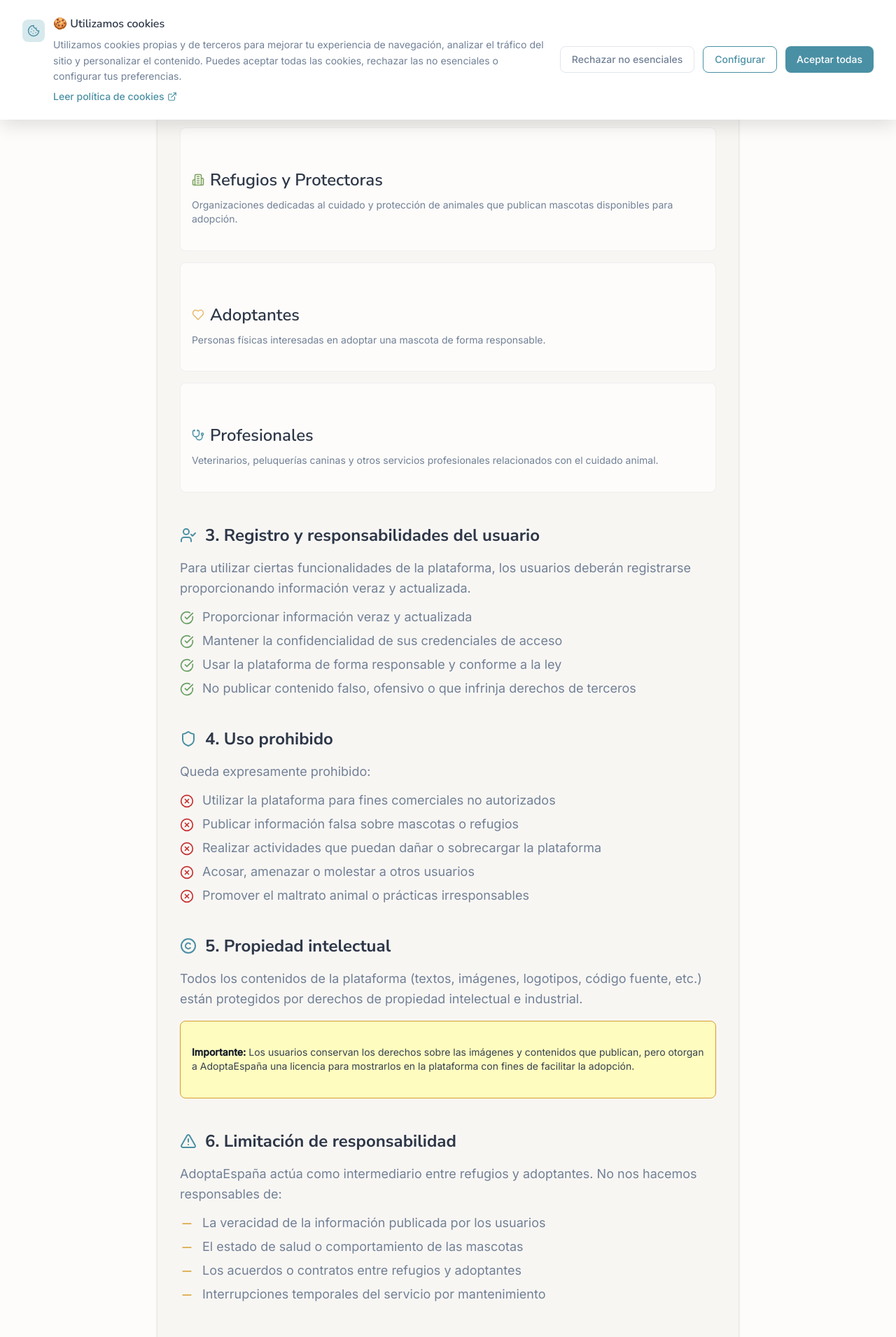
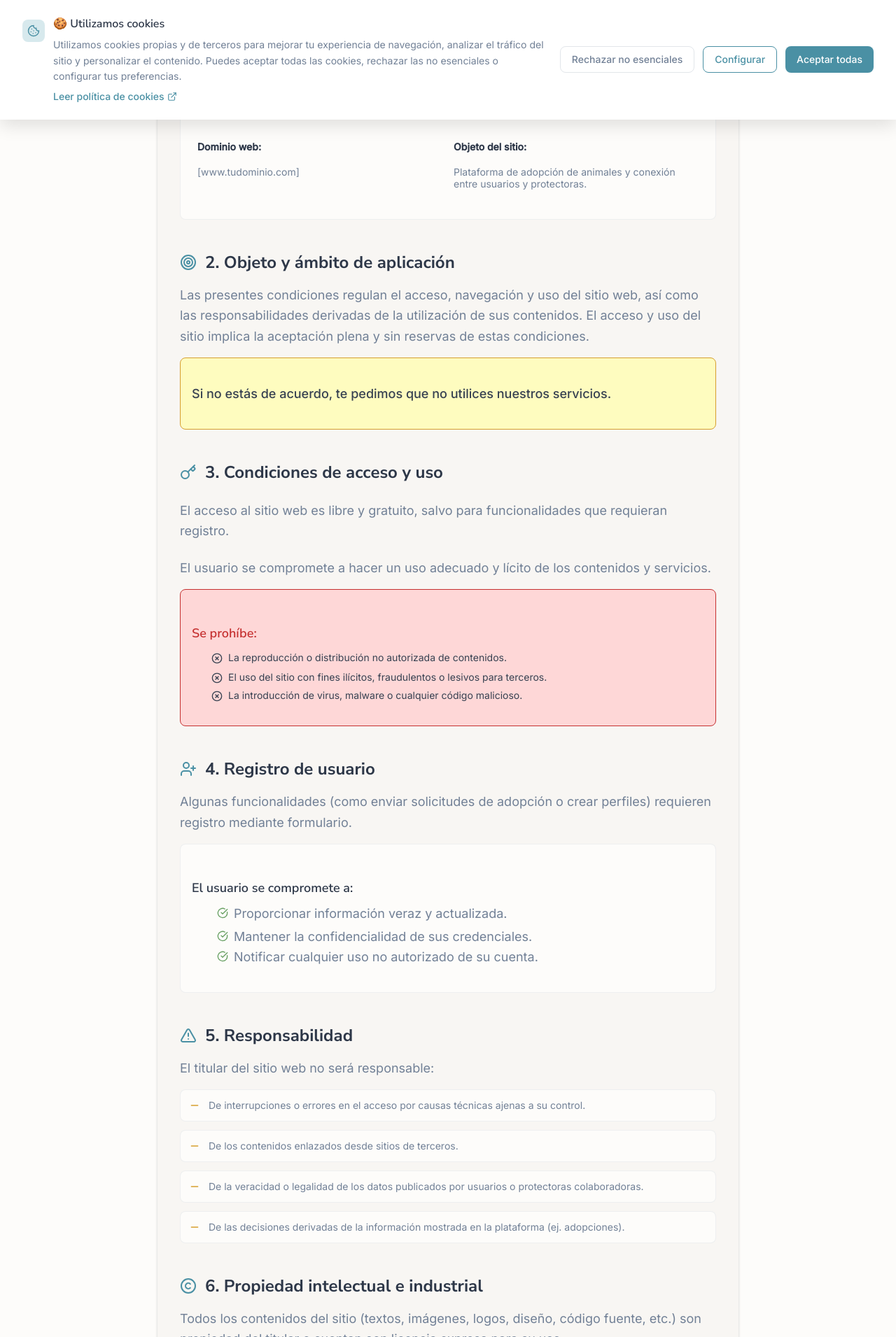
Before and after one commit to migansdr/petadopt, a React (Vite) app: page /terminos-condiciones in a window 1280 px wide. Shown: the part 629-2540 px from the top of the page at 70% size. Built offline with nearby package versions, Linux system fonts and the light colour scheme.

Commit message:
Actualización de Términos y Condiciones con nuevo contenido

```diff
--- a/src/pages/terminos-condiciones/index.jsx
+++ b/src/pages/terminos-condiciones/index.jsx
@@ -51,189 +51,256 @@ const TerminosCondiciones = () => {
                 </div>
               </div>
 
-              {/* Sección 1 */}
+              {/* Sección 1 - Información General */}
               <div className="mb-8">
                 <h2 className="text-2xl font-heading font-bold text-text-primary mb-4 flex items-center">
                   <Icon name="Info" size={24} className="text-primary mr-3" />
-                  1. Objeto y ámbito de aplicación
+                  1. Información general
                 </h2>
-                <p className="text-text-secondary leading-relaxed">
-                  Los presentes términos y condiciones regulan el uso de la plataforma web AdoptaEspaña,
-                  destinada a facilitar la adopción responsable de mascotas mediante la conexión entre
-                  refugios, protectoras y personas interesadas en adoptar.
-                </p>
-              </div>
-
-              {/* Sección 2 */}
-              <div className="mb-8">
-                <h2 className="text-2xl font-heading font-bold text-text-primary mb-4 flex items-center">
-                  <Icon name="Users" size={24} className="text-primary mr-3" />
-                  2. Usuarios de la plataforma
-                </h2>
-                <div className="space-y-4">
-                  <div className="bg-background rounded-lg p-4 border border-border-light">
-                    <h3 className="font-heading font-semibold text-text-primary mb-2 flex items-center">
-                      <Icon name="Building2" size={18} className="text-secondary mr-2" />
-                      Refugios y Protectoras
-                    </h3>
-                    <p className="text-text-secondary text-sm">
-                      Organizaciones dedicadas al cuidado y protección de animales que publican mascotas disponibles para adopción.
-                    </p>
-                  </div>
-                  <div className="bg-background rounded-lg p-4 border border-border-light">
-                    <h3 className="font-heading font-semibold text-text-primary mb-2 flex items-center">
-                      <Icon name="Heart" size={18} className="text-accent mr-2" />
-                      Adoptantes
-                    </h3>
-                    <p className="text-text-secondary text-sm">
-                      Personas físicas interesadas en adoptar una mascota de forma responsable.
-                    </p>
-                  </div>
-                  <div className="bg-background rounded-lg p-4 border border-border-light">
-                    <h3 className="font-heading font-semibold text-text-primary mb-2 flex items-center">
-                      <Icon name="Stethoscope" size={18} className="text-primary mr-2" />
-                      Profesionales
-                    </h3>
-                    <p className="text-text-secondary text-sm">
-                      Veterinarios, peluquerías caninas y otros servicios profesionales relacionados con el cuidado animal.
-                    </p>
+                <div className="bg-background rounded-lg p-6 border border-border-light">
+                  <div className="grid grid-cols-1 md:grid-cols-2 gap-4 text-sm">
+                    <div>
+                      <strong className="text-text-primary">Titular del sitio web:</strong>
+                      <p className="text-text-secondary">[Nombre comercial o razón social]</p>
+                    </div>
+                    <div>
+                      <strong className="text-text-primary">CIF/NIF:</strong>
+                      <p className="text-text-secondary">[Número de identificación fiscal]</p>
+                    </div>
+                    <div>
+                      <strong className="text-text-primary">Domicilio social:</strong>
+                      <p className="text-text-secondary">[Dirección completa]</p>
+                    </div>
+                    <div>
+                      <strong className="text-text-primary">Correo electrónico:</strong>
+                      <p className="text-text-secondary">[ejemplo@dominio.com]</p>
+                    </div>
+                    <div>
+                      <strong className="text-text-primary">Dominio web:</strong>
+                      <p className="text-text-secondary">[www.tudominio.com]</p>
+                    </div>
+                    <div>
+                      <strong className="text-text-primary">Objeto del sitio:</strong>
+                      <p className="text-text-secondary">Plataforma de adopción de animales y conexión entre usuarios y protectoras.</p>
+                    </div>
                   </div>
                 </div>
               </div>
 
-              {/* Sección 3 */}
+              {/* Sección 2 - Objeto y ámbito */}
               <div className="mb-8">
                 <h2 className="text-2xl font-heading font-bold text-text-primary mb-4 flex items-center">
-                  <Icon name="UserCheck" size={24} className="text-primary mr-3" />
-                  3. Registro y responsabilidades del usuario
+                  <Icon name="Target" size={24} className="text-primary mr-3" />
+                  2. Objeto y ámbito de aplicación
                 </h2>
                 <p className="text-text-secondary leading-relaxed mb-4">
-                  Para utilizar ciertas funcionalidades de la plataforma, los usuarios deberán registrarse proporcionando información veraz y actualizada.
+                  Las presentes condiciones regulan el acceso, navegación y uso del sitio web, así como las responsabilidades
+                  derivadas de la utilización de sus contenidos. El acceso y uso del sitio implica la aceptación plena y sin
+                  reservas de estas condiciones.
                 </p>
-                <div className="space-y-3">
-                  <div className="flex items-start space-x-3">
-                    <Icon name="CheckCircle" size={20} className="text-success mt-0.5" />
-                    <span className="text-text-secondary">Proporcionar información veraz y actualizada</span>
-                  </div>
-                  <div className="flex items-start space-x-3">
-                    <Icon name="CheckCircle" size={20} className="text-success mt-0.5" />
-                    <span className="text-text-secondary">Mantener la confidencialidad de sus credenciales de acceso</span>
-                  </div>
-                  <div className="flex items-start space-x-3">
-                    <Icon name="CheckCircle" size={20} className="text-success mt-0.5" />
-                    <span className="text-text-secondary">Usar la plataforma de forma responsable y conforme a la ley</span>
-                  </div>
-                  <div className="flex items-start space-x-3">
-                    <Icon name="CheckCircle" size={20} className="text-success mt-0.5" />
-                    <span className="text-text-secondary">No publicar contenido falso, ofensivo o que infrinja derechos de terceros</span>
+                <div className="bg-warning-light rounded-lg p-4 border border-warning">
+                  <p className="text-warning-700 font-medium">
+                    Si no estás de acuerdo, te pedimos que no utilices nuestros servicios.
+                  </p>
+                </div>
+              </div>
+
+              {/* Sección 3 - Condiciones de acceso */}
+              <div className="mb-8">
+                <h2 className="text-2xl font-heading font-bold text-text-primary mb-4 flex items-center">
+                  <Icon name="Key" size={24} className="text-primary mr-3" />
+                  3. Condiciones de acceso y uso
+                </h2>
+                <div className="space-y-4">
+                  <p className="text-text-secondary leading-relaxed">
+                    El acceso al sitio web es libre y gratuito, salvo para funcionalidades que requieran registro.
+                  </p>
+                  <p className="text-text-secondary leading-relaxed">
+                    El usuario se compromete a hacer un uso adecuado y lícito de los contenidos y servicios.
+                  </p>
+
+                  <div className="bg-error-light rounded-lg p-4 border border-error">
+                    <h4 className="font-semibold text-error mb-3">Se prohíbe:</h4>
+                    <ul className="space-y-2 text-error-700 text-sm">
+                      <li className="flex items-start space-x-2">
+                        <Icon name="XCircle" size={16} className="mt-0.5 flex-shrink-0" />
+                        <span>La reproducción o distribución no autorizada de contenidos.</span>
+                      </li>
+                      <li className="flex items-start space-x-2">
+                        <Icon name="XCircle" size={16} className="mt-0.5 flex-shrink-0" />
+                        <span>El uso del sitio con fines ilícitos, fraudulentos o lesivos para terceros.</span>
+                      </li>
+                      <li className="flex items-start space-x-2">
+                        <Icon name="XCircle" size={16} className="mt-0.5 flex-shrink-0" />
+                        <span>La introducción de virus, malware o cualquier código malicioso.</span>
+                      </li>
+                    </ul>
                   </div>
                 </div>
               </div>
 
-              {/* Sección 4 */}
+              {/* Sección 4 - Registro de usuario */}
               <div className="mb-8">
                 <h2 className="text-2xl font-heading font-bold text-text-primary mb-4 flex items-center">
-                  <Icon name="Shield" size={24} className="text-primary mr-3" />
-                  4. Uso prohibido
+                  <Icon name="UserPlus" size={24} className="text-primary mr-3" />
+                  4. Registro de usuario
                 </h2>
                 <p className="text-text-secondary leading-relaxed mb-4">
-                  Queda expresamente prohibido:
+                  Algunas funcionalidades (como enviar solicitudes de adopción o crear perfiles) requieren registro mediante formulario.
+                </p>
+
+                <div className="bg-background rounded-lg p-4 border border-border-light">
+                  <h4 className="font-semibold text-text-primary mb-3">El usuario se compromete a:</h4>
+                  <ul className="space-y-2 text-text-secondary">
+                    <li className="flex items-start space-x-2">
+                      <Icon name="CheckCircle" size={16} className="text-success mt-0.5 flex-shrink-0" />
+                      <span>Proporcionar información veraz y actualizada.</span>
+                    </li>
+                    <li className="flex items-start space-x-2">
+                      <Icon name="CheckCircle" size={16} className="text-success mt-0.5 flex-shrink-0" />
+                      <span>Mantener la confidencialidad de sus credenciales.</span>
+                    </li>
+                    <li className="flex items-start space-x-2">
+                      <Icon name="CheckCircle" size={16} className="text-success mt-0.5 flex-shrink-0" />
+                      <span>Notificar cualquier uso no autorizado de su cuenta.</span>
+                    </li>
+                  </ul>
+                </div>
+              </div>
+
+              {/* Sección 5 - Responsabilidad */}
+              <div className="mb-8">
+                <h2 className="text-2xl font-heading font-bold text-text-primary mb-4 flex items-center">
+                  <Icon name="AlertTriangle" size={24} className="text-primary mr-3" />
+                  5. Responsabilidad
+                </h2>
+                <p className="text-text-secondary leading-relaxed mb-4">
+                  El titular del sitio web no será responsable:
                 </p>
                 <div className="space-y-3">
-                  <div className="flex items-start space-x-3">
-                    <Icon name="XCircle" size={20} className="text-error mt-0.5" />
-                    <span className="text-text-secondary">Utilizar la plataforma para fines comerciales no autorizados</span>
+                  <div className="flex items-start space-x-3 p-3 bg-background rounded-lg border border-border-light">
+                    <Icon name="Minus" size={16} className="text-warning mt-0.5 flex-shrink-0" />
+                    <span className="text-text-secondary text-sm">De interrupciones o errores en el acceso por causas técnicas ajenas a su control.</span>
                   </div>
-                  <div className="flex items-start space-x-3">
-                    <Icon name="XCircle" size={20} className="text-error mt-0.5" />
-                    <span className="text-text-secondary">Publicar información falsa sobre mascotas o refugios</span>
+                  <div className="flex items-start space-x-3 p-3 bg-background rounded-lg border border-border-light">
+                    <Icon name="Minus" size={16} className="text-warning mt-0.5 flex-shrink-0" />
+                    <span className="text-text-secondary text-sm">De los contenidos enlazados desde sitios de terceros.</span>
                   </div>
-                  <div className="flex items-start space-x-3">
-                    <Icon name="XCircle" size={20} className="text-error mt-0.5" />
-                    <span className="text-text-secondary">Realizar actividades que puedan dañar o sobrecargar la plataforma</span>
+                  <div className="flex items-start space-x-3 p-3 bg-background rounded-lg border border-border-light">
+                    <Icon name="Minus" size={16} className="text-warning mt-0.5 flex-shrink-0" />
+                    <span className="text-text-secondary text-sm">De la veracidad o legalidad de los datos publicados por usuarios o protectoras colaboradoras.</span>
                   </div>
-                  <div className="flex items-start space-x-3">
-                    <Icon name="XCircle" size={20} className="text-error mt-0.5" />
-                    <span className="text-text-secondary">Acosar, amenazar o molestar a otros usuarios</span>
-                  </div>
-                  <div className="flex items-start space-x-3">
-                    <Icon name="XCircle" size={20} className="text-error mt-0.5" />
-                    <span className="text-text-secondary">Promover el maltrato animal o prácticas irresponsables</span>
+                  <div className="flex items-start space-x-3 p-3 bg-background rounded-lg border border-border-light">
+                    <Icon name="Minus" size={16} className="text-warning mt-0.5 flex-shrink-0" />
+                    <span className="text-text-secondary text-sm">De las decisiones derivadas de la información mostrada en la plataforma (ej. adopciones).</span>
                   </div>
                 </div>
               </div>
 
-              {/* Sección 5 */}
+              {/* Sección 6 - Propiedad intelectual */}
               <div className="mb-8">
                 <h2 className="text-2xl font-heading font-bold text-text-primary mb-4 flex items-center">
                   <Icon name="Copyright" size={24} className="text-primary mr-3" />
-                  5. Propiedad intelectual
+                  6. Propiedad intelectual e industrial
                 </h2>
                 <p className="text-text-secondary leading-relaxed mb-4">
-                  Todos los contenidos de la plataforma (textos, imágenes, logotipos, código fuente, etc.)
-                  están protegidos por derechos de propiedad intelectual e industrial.
+                  Todos los contenidos del sitio (textos, imágenes, logos, diseño, código fuente, etc.) son propiedad del titular
+                  o cuentan con licencia expresa para su uso.
                 </p>
-                <div className="bg-warning-light rounded-lg p-4 border border-warning">
-                  <p className="text-warning-700 text-sm">
-                    <strong>Importante:</strong> Los usuarios conservan los derechos sobre las imágenes y contenidos
-                    que publican, pero otorgan a AdoptaEspaña una licencia para mostrarlos en la plataforma
-                    con fines de facilitar la adopción.
+                <div className="bg-error-light rounded-lg p-4 border border-error">
+                  <p className="text-error-700 font-medium">
+                    Queda prohibida su reproducción, distribución, transformación o comunicación pública sin autorización expresa y por escrito.
                   </p>
                 </div>
               </div>
 
-              {/* Sección 6 */}
+              {/* Sección 7 - Enlaces externos */}
               <div className="mb-8">
                 <h2 className="text-2xl font-heading font-bold text-text-primary mb-4 flex items-center">
-                  <Icon name="AlertTriangle" size={24} className="text-primary mr-3" />
-                  6. Limitación de responsabilidad
+                  <Icon name="ExternalLink" size={24} className="text-primary mr-3" />
+                  7. Enlaces externos
+                </h2>
+                <p className="text-text-secondary leading-relaxed">
+                  Este sitio puede contener enlaces a sitios de terceros. El titular no se responsabiliza del contenido,
+                  funcionamiento o disponibilidad de esos sitios, ni de posibles daños derivados de su uso.
+                </p>
+              </div>
+
+              {/* Sección 8 - Protección de datos */}
+              <div className="mb-8">
+                <h2 className="text-2xl font-heading font-bold text-text-primary mb-4 flex items-center">
+                  <Icon name="Shield" size={24} className="text-primary mr-3" />
+                  8. Protección de datos personales
                 </h2>
                 <p className="text-text-secondary leading-relaxed mb-4">
-                  AdoptaEspaña actúa como intermediario entre refugios y adoptantes. No nos hacemos responsables de:
+                  El tratamiento de datos personales se rige por nuestra Política de Privacidad, accesible en el siguiente enlace:
                 </p>
-                <div className="space-y-3">
-                  <div className="flex items-start space-x-3">
-                    <Icon name="Minus" size={20} className="text-warning mt-0.5" />
-                    <span className="text-text-secondary">La veracidad de la información publicada por los usuarios</span>
-                  </div>
-                  <div className="flex items-start space-x-3">
-                    <Icon name="Minus" size={20} className="text-warning mt-0.5" />
-                    <span className="text-text-secondary">El estado de salud o comportamiento de las mascotas</span>
-                  </div>
-                  <div className="flex items-start space-x-3">
-                    <Icon name="Minus" size={20} className="text-warning mt-0.5" />
-                    <span className="text-text-secondary">Los acuerdos o contratos entre refugios y adoptantes</span>
-                  </div>
-                  <div className="flex items-start space-x-3">
-                    <Icon name="Minus" size={20} className="text-warning mt-0.5" />
-                    <span className="text-text-secondary">Interrupciones temporales del servicio por mantenimiento</span>
-                  </div>
+                <div className="bg-primary-50 rounded-lg p-4 border border-primary-200">
+                  <button
+                    onClick={() => window.open('/politica-privacidad', '_blank')}
+                    className="flex items-center space-x-2 text-primary hover:text-primary-600 font-medium"
+                  >
+                    <Icon name="Shield" size={16} />
+                    <span>Política de Privacidad</span>
+                    <Icon name="ExternalLink" size={14} />
+                  </button>
                 </div>
               </div>
 
-              {/* Sección 7 */}
+              {/* Sección 9 - Cookies */}
+              <div className="mb-8">
+                <h2 className="text-2xl font-heading font-bold text-text-primary mb-4 flex items-center">
+                  <Icon name="Cookie" size={24} className="text-primary mr-3" />
+                  9. Uso de cookies
+                </h2>
+                <p className="text-text-secondary leading-relaxed mb-4">
+                  El sitio utiliza cookies propias y de terceros con fines técnicos, analíticos y de personalización.
+                  Puedes consultar los detalles y configurar tus preferencias en la Política de Cookies.
+                </p>
+                <div className="bg-accent-50 rounded-lg p-4 border border-accent-200">
+                  <button
+                    onClick={() => window.open('/politica-cookies', '_blank')}
+                    className="flex items-center space-x-2 text-accent hover:text-accent-600 font-medium"
+                  >
+                    <Icon name="Cookie" size={16} />
+                    <span>Política de Cookies</span>
+                    <Icon name="ExternalLink" size={14} />
+                  </button>
+                </div>
+              </div>
+
+              {/* Sección 10 - Modificaciones */}
+              <div className="mb-8">
+                <h2 className="text-2xl font-heading font-bold text-text-primary mb-4 flex items-center">
+                  <Icon name="RefreshCw" size={24} className="text-primary mr-3" />
+                  10. Modificaciones
+                </h2>
+                <p className="text-text-secondary leading-relaxed mb-4">
+                  Nos reservamos el derecho de modificar en cualquier momento estas condiciones. Los cambios se comunicarán
+                  a los usuarios registrados o se publicarán en esta misma sección.
+                </p>
+                <div className="bg-warning-light rounded-lg p-4 border border-warning">
+                  <p className="text-warning-700 font-medium">
+                    El uso del sitio tras la publicación de cambios implica la aceptación de los mismos.
+                  </p>
+                </div>
+              </div>
+
+              {/* Sección 11 - Legislación */}
               <div className="mb-8">
                 <h2 className="text-2xl font-heading font-bold text-text-primary mb-4 flex items-center">
                   <Icon name="Scale" size={24} className="text-primary mr-3" />
-                  7. Legislación aplicable y jurisdicción
+                  11. Legislación y jurisdicción
                 </h2>
                 <p className="text-text-secondary leading-relaxed">
-                  Estos términos se rigen por la legislación española. Para cualquier controversia,
-                  las partes se someten a los juzgados y tribunales de Madrid, renunciando expresamente
-                  a cualquier otro fuero que pudiera corresponderles.
+                  Las presentes condiciones se rigen por la legislación española. Para la resolución de cualquier conflicto
+                  que pudiera derivarse, las partes se someten a los juzgados y tribunales del domicilio del titular del sitio,
+                  salvo que la legislación aplicable disponga lo contrario.
                 </p>
               </div>
 
-              {/* Sección 8 */}
+              {/* Fecha de actualización */}
               <div className="mb-8">
-                <h2 className="text-2xl font-heading font-bold text-text-primary mb-4 flex items-center">
-                  <Icon name="RefreshCw" size={24} className="text-primary mr-3" />
-                  8. Modificaciones
-                </h2>
-                <p className="text-text-secondary leading-relaxed mb-4">
-                  AdoptaEspaña se reserva el derecho a modificar estos términos y condiciones en cualquier momento.
-                  Los cambios serán notificados a través de la plataforma y entrarán en vigor inmediatamente.
-                </p>
                 <div className="bg-accent-50 rounded-lg p-4 border border-accent-200">
                   <p className="text-accent-700 font-medium">
                     <strong>Última actualización:</strong> 15 de enero de 2025
```
